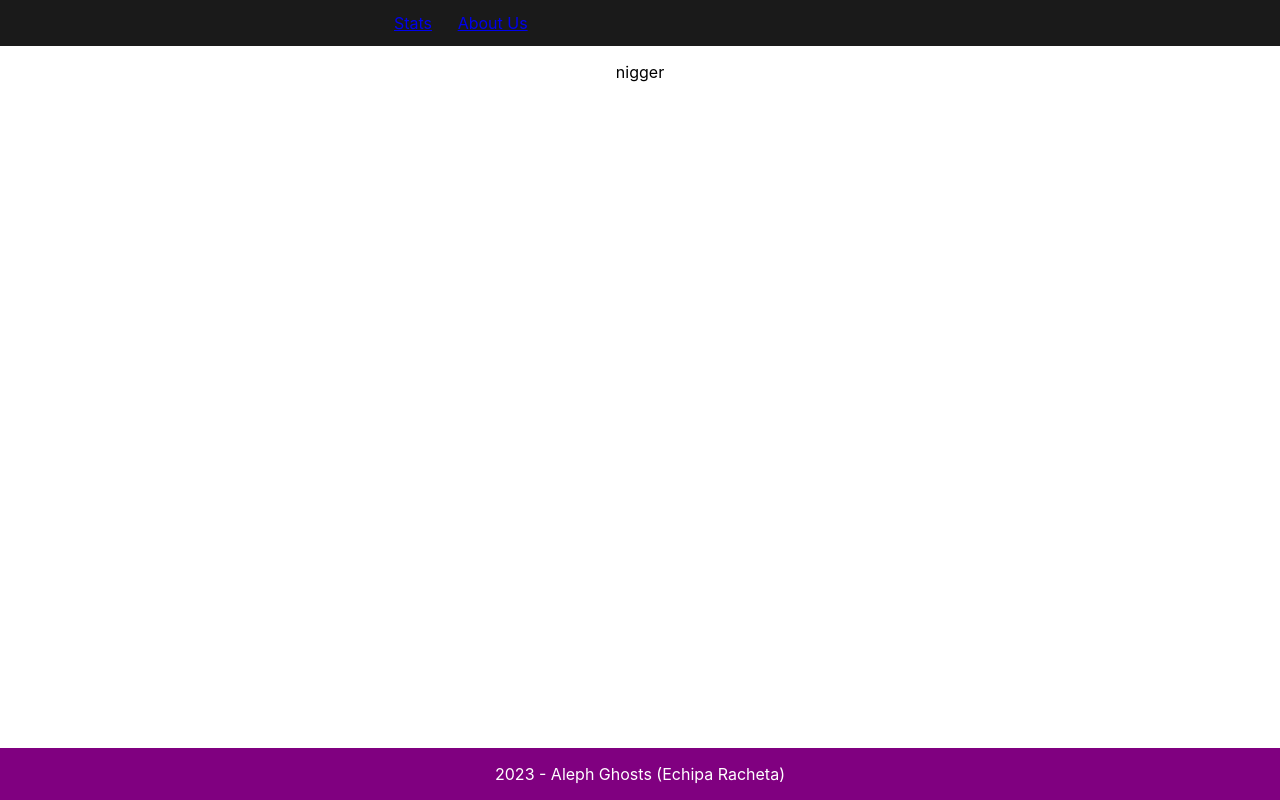
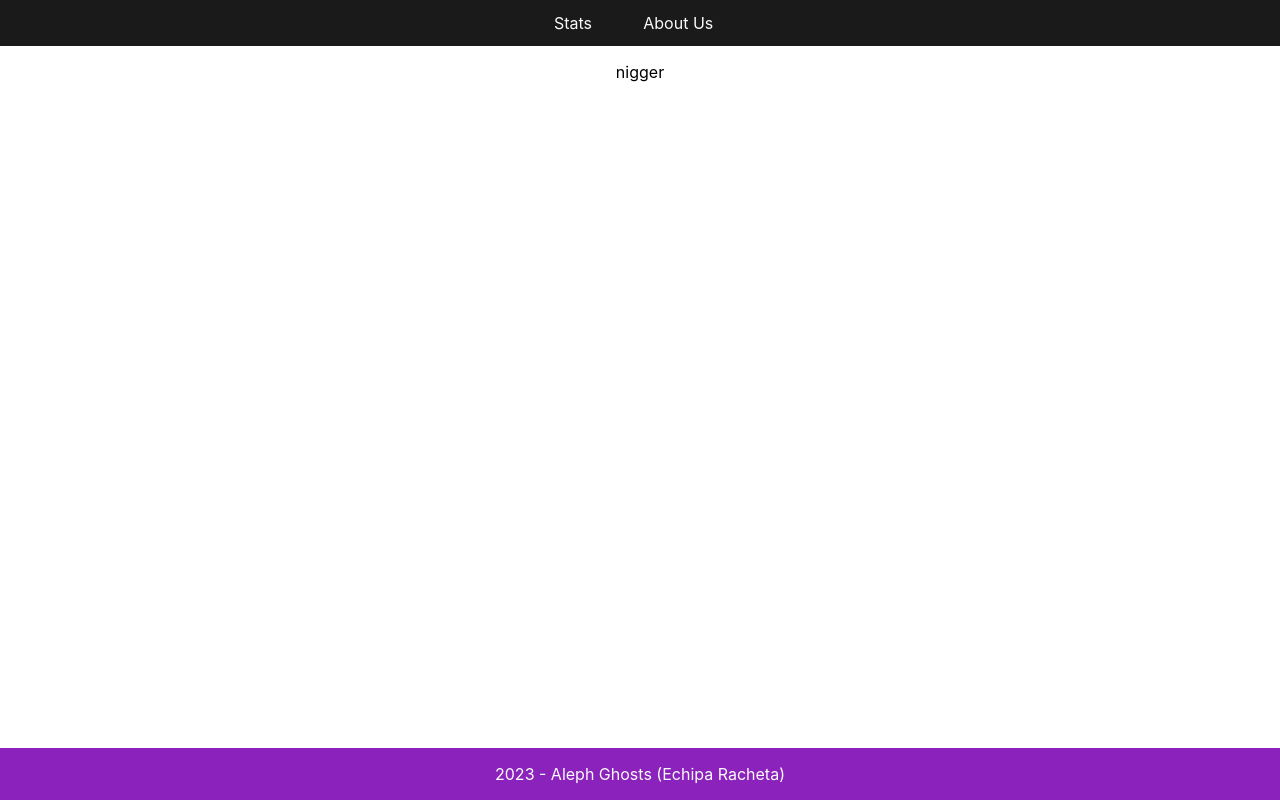
Before and after one commit to DaryusOctavian/WeatherStationWebApp, a React (Create React App) app: page /about in a window 1280 px wide. Shown: the top 800 px of the page. Built offline with nearby package versions, Linux system fonts and the light colour scheme.

Commit message:
prettied up header fixed color scheme

```diff
--- a/src/components/Footer/Footer.css
+++ b/src/components/Footer/Footer.css
@@ -3,7 +3,7 @@
   bottom: 0;
   left: 0;
   width: 100%;
-  background-color: purple;
+  background-color: #8b22bb;
   text-align: center;
-  color: white;
+  color: #fafafa;
 }
--- a/src/components/Header/Header.css
+++ b/src/components/Header/Header.css
@@ -4,17 +4,19 @@
   justify-content: center;
   padding: 1%;
   background-color: #1a1a1a;
-  color: #ffffff;
+  color: #fafafa;
 }
 
 .Nav-Buttons {
   display: inline;
   justify-content: left;
-  padding-right: 30%;
+  padding-right: 3%;
 }
 
 .Nav-Button {
   display: inline;
-  padding: 1%;
+  padding: 2%;
   text-size-adjust: 10%;
+  text-decoration: none;
+  color: #fafafa;
 }
--- a/src/components/Header/Header.js
+++ b/src/components/Header/Header.js
@@ -6,12 +6,12 @@ function Header() {
   return (
     <div className='Header'>
       <div className='Nav-Buttons'>
-        <div className='Nav-Button'>
-          <Link to='/'>Stats</Link>
-        </div>
-        <div className='Nav-Button'>
-          <Link to='/about'>About Us</Link>
-        </div>
+        <Link to='/' style={{ textDecoration: 'none' }}>
+          <div className='Nav-Button'>Stats</div>
+        </Link>
+        <Link to='/about' style={{ textDecoration: 'none' }}>
+          <div className='Nav-Button'>About Us</div>
+        </Link>
       </div>
     </div>
   );
```
